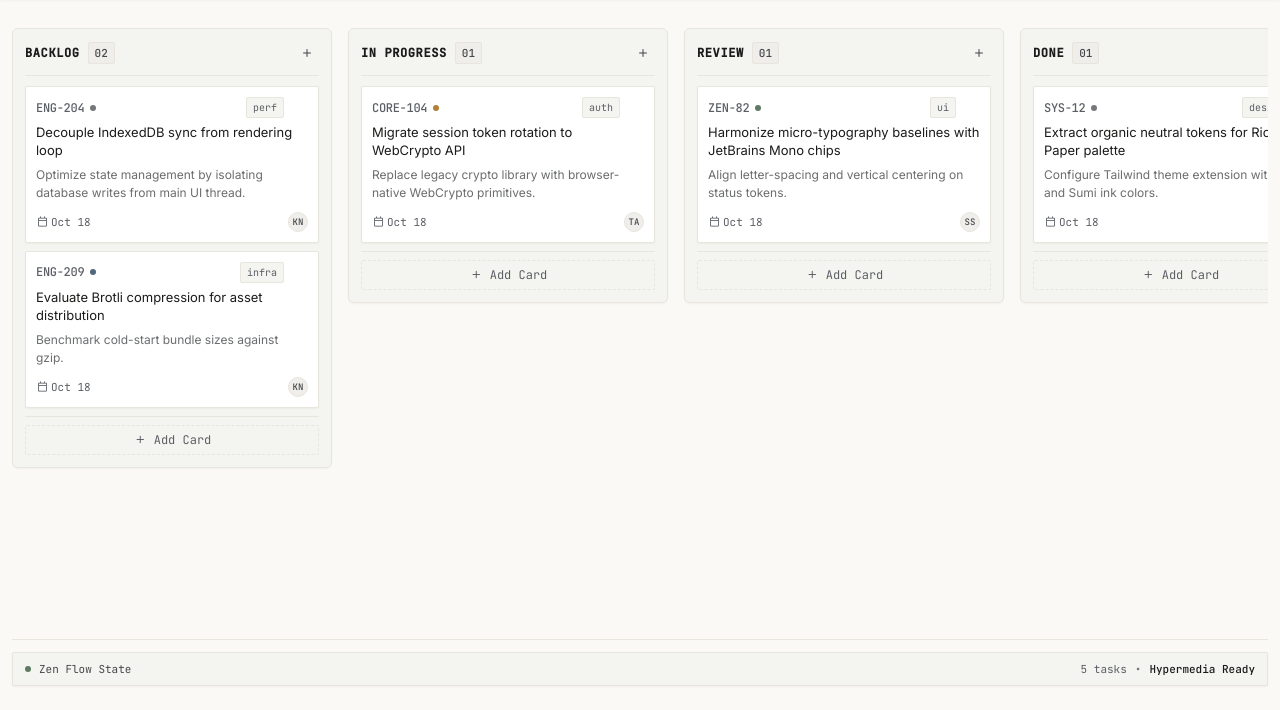
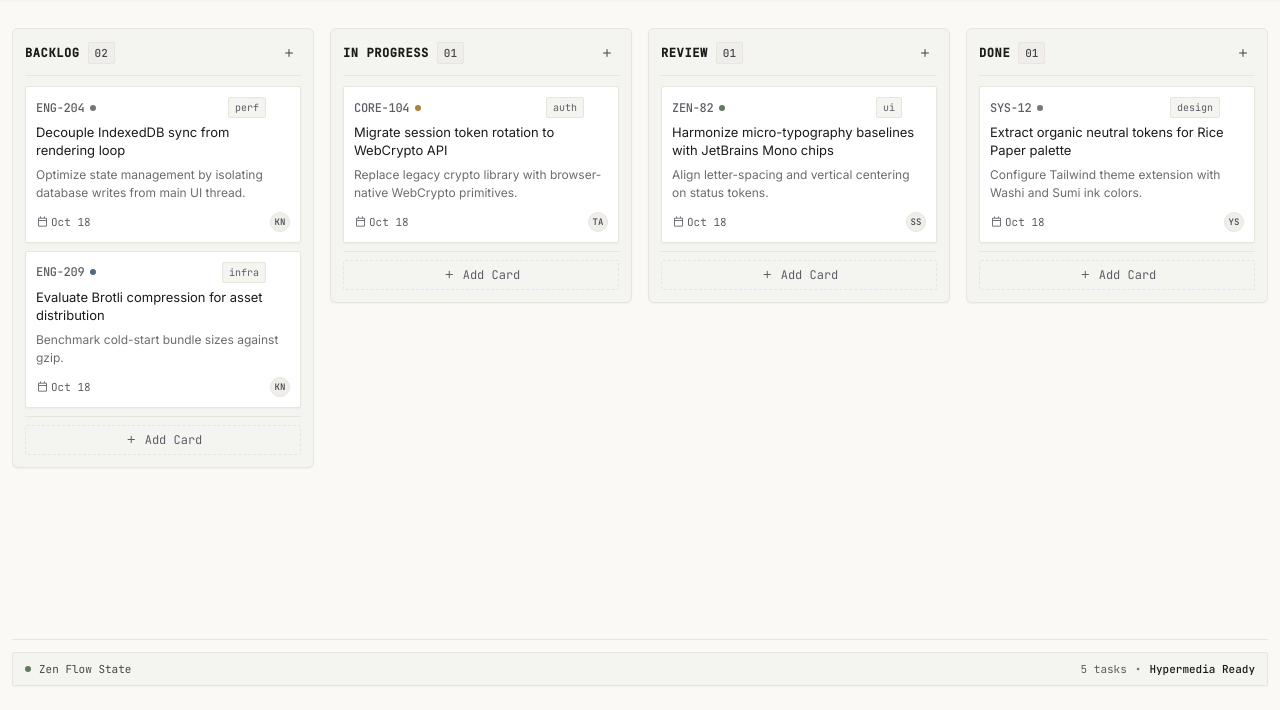
Before and after one commit to denis911/antigravity-opendesign-stitch-mini-kanban-board, a FastAPI app: page / in a window 1280 px wide. Shown: the part 90-800 px from the top of the page. Run offline with FastAPI, Linux system fonts and the light colour scheme; some libraries are stand-ins or nearby versions.

Commit message:
right column visibility fixed

```diff
--- a/app/templates/components/column.html
+++ b/app/templates/components/column.html
@@ -1,6 +1,6 @@
 {# Column Component matching Stitch Zen Design #}
 <div id="{{ column.id }}"
-     class="kanban-column snap-center shrink-0 w-[85vw] sm:w-[320px] md:w-[290px] lg:w-[300px] xl:w-[320px] max-w-[340px] flex flex-col bg-surface-container-low rounded-lg p-3 border border-hairline shadow-zen-xs transition-all"
+     class="kanban-column snap-center shrink-0 lg:shrink lg:flex-1 w-[85vw] sm:w-[320px] md:w-[290px] lg:w-0 min-w-0 max-w-full lg:max-w-none flex flex-col bg-surface-container-low rounded-lg p-3 border border-hairline shadow-zen-xs transition-all"
      data-column-id="{{ column.id }}">
 
   <!-- Column Header -->
```
